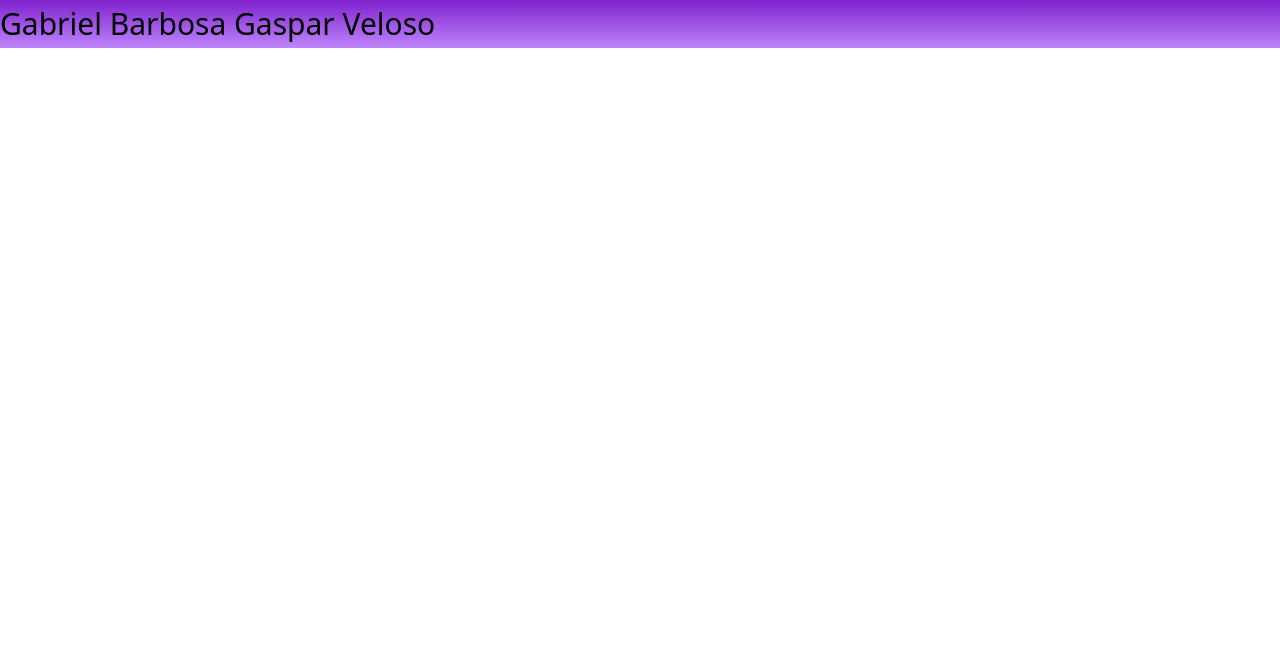
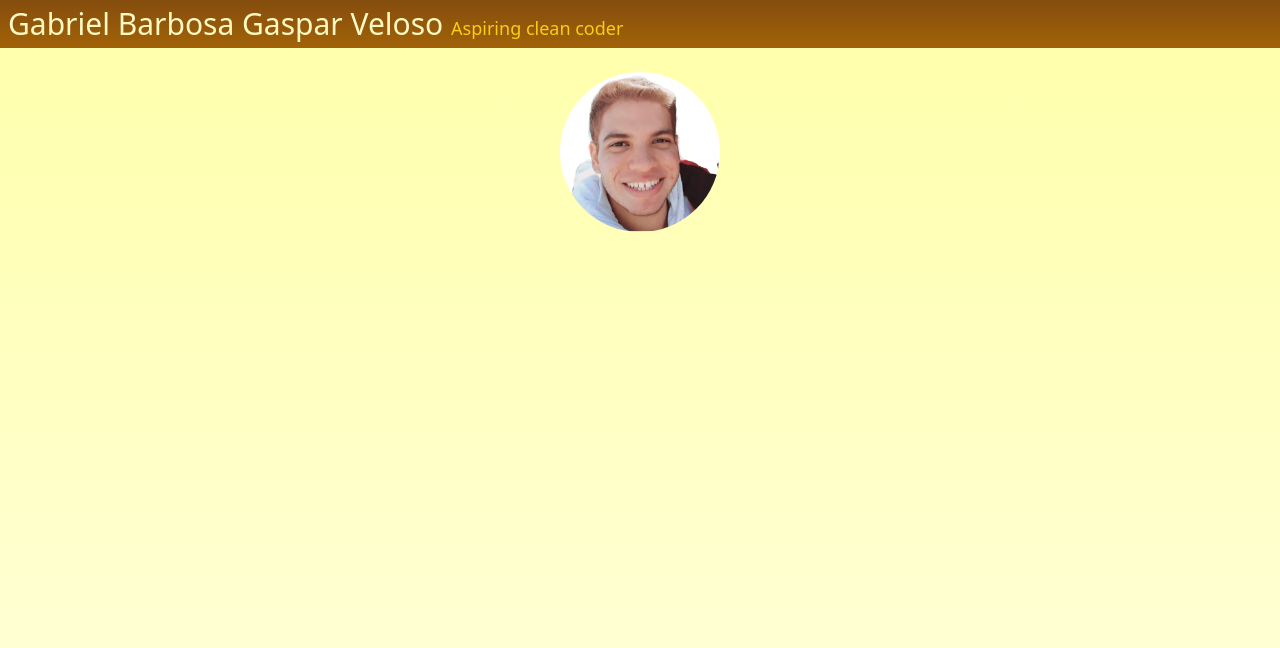
Before and after one commit to GabrielBarbosaGV/GabrielBarbosaGV.github.io, a SvelteKit app: page / in a window 1280 px wide. Shown: the top 648 px of the page. Built offline with nearby package versions, Linux system fonts and the light colour scheme.

Commit message:
Adding image to first page

```diff
--- a/src/routes/+layout.svelte
+++ b/src/routes/+layout.svelte
@@ -6,7 +6,7 @@
 
 <style>
   :global(body) {
-    background-color: #FFFFFF;
-    height: 100vh;
+    background: linear-gradient(to bottom, #FFFFAA, #FFFFDD) no-repeat center center fixed;
+    min-height: 100vh;
   }
 </style>
--- a/src/routes/+page.svelte
+++ b/src/routes/+page.svelte
@@ -2,8 +2,8 @@
   class="
     h-[3em]
     bg-gradient-to-b
-    from-purple-700
-    to-purple-400
+    from-yellow-800
+    to-yellow-700
     flex
     flex-row
     align-bottom
@@ -21,13 +21,66 @@
 
     <span
       class="
-        text-black
-        text-3xl
+        text-lg
+        md:text-3xl
+        text-yellow-100
+        p-2
       "
       >
-      Gabriel Barbosa Gaspar Veloso
+
+      Gabriel Barbosa
+
+      <span
+        class="
+          hidden
+          md:inline
+        "
+        >
+
+        Gaspar Veloso
+
+      </span>
+
+      <span
+        class="
+          text-yellow-400
+          text-sm
+          md:text-lg
+        "
+        >
+
+        Aspiring clean coder
+
+      </span>
+
     </span>
 
   </div>
 
 </div>
+
+<div
+  class="
+    flex
+    flex-row
+    justify-center
+    m-6
+  "
+  >
+
+  <img
+    src="/EuRecortadoFundoBranco.png"
+    alt="A handsome red-headed young man"
+    class="
+      rounded-full
+
+      h-24
+      md:h-40
+
+      hover:scale-110
+
+      transition-all
+    "
+    />
+
+</div>
```
Also changed, not shown: static/EuRecortadoFundoBranco.png (added).
